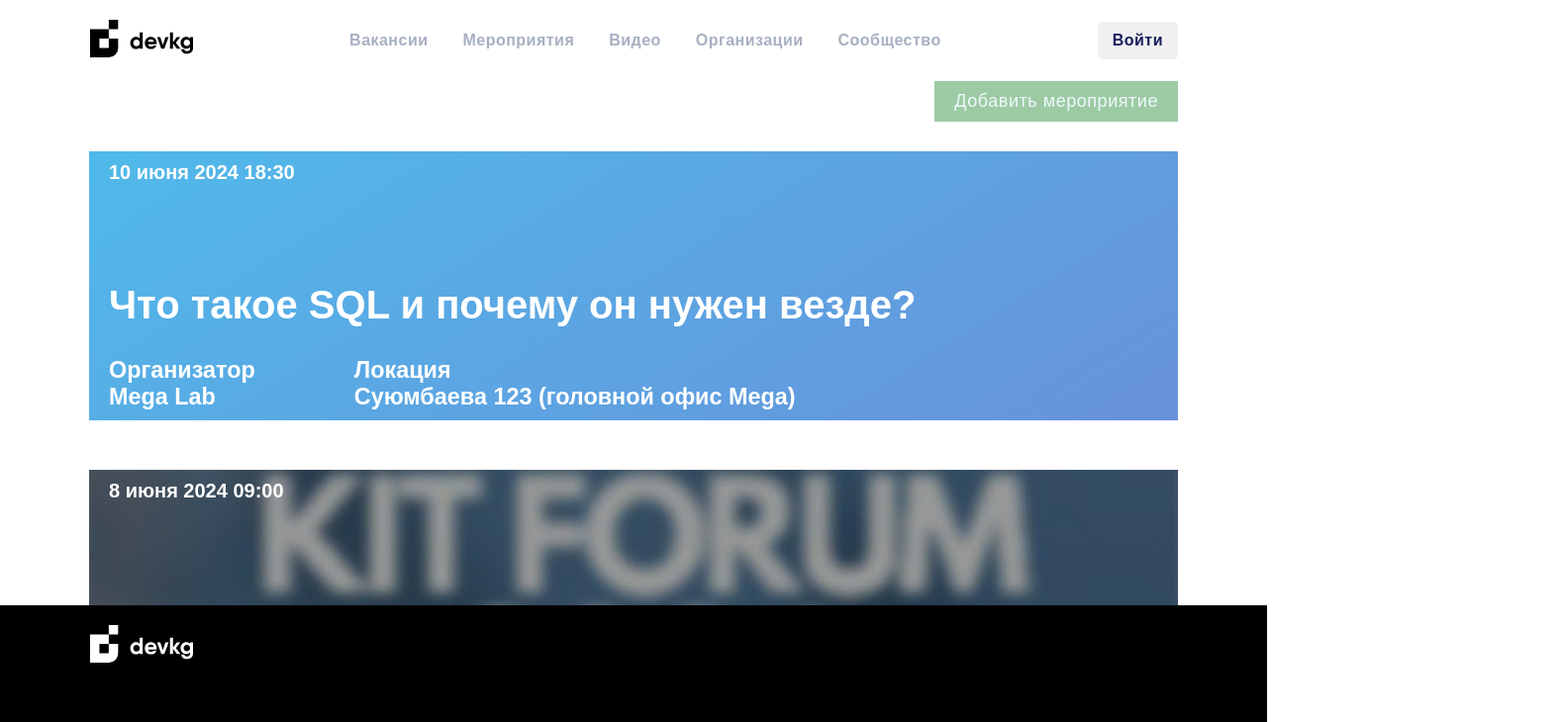
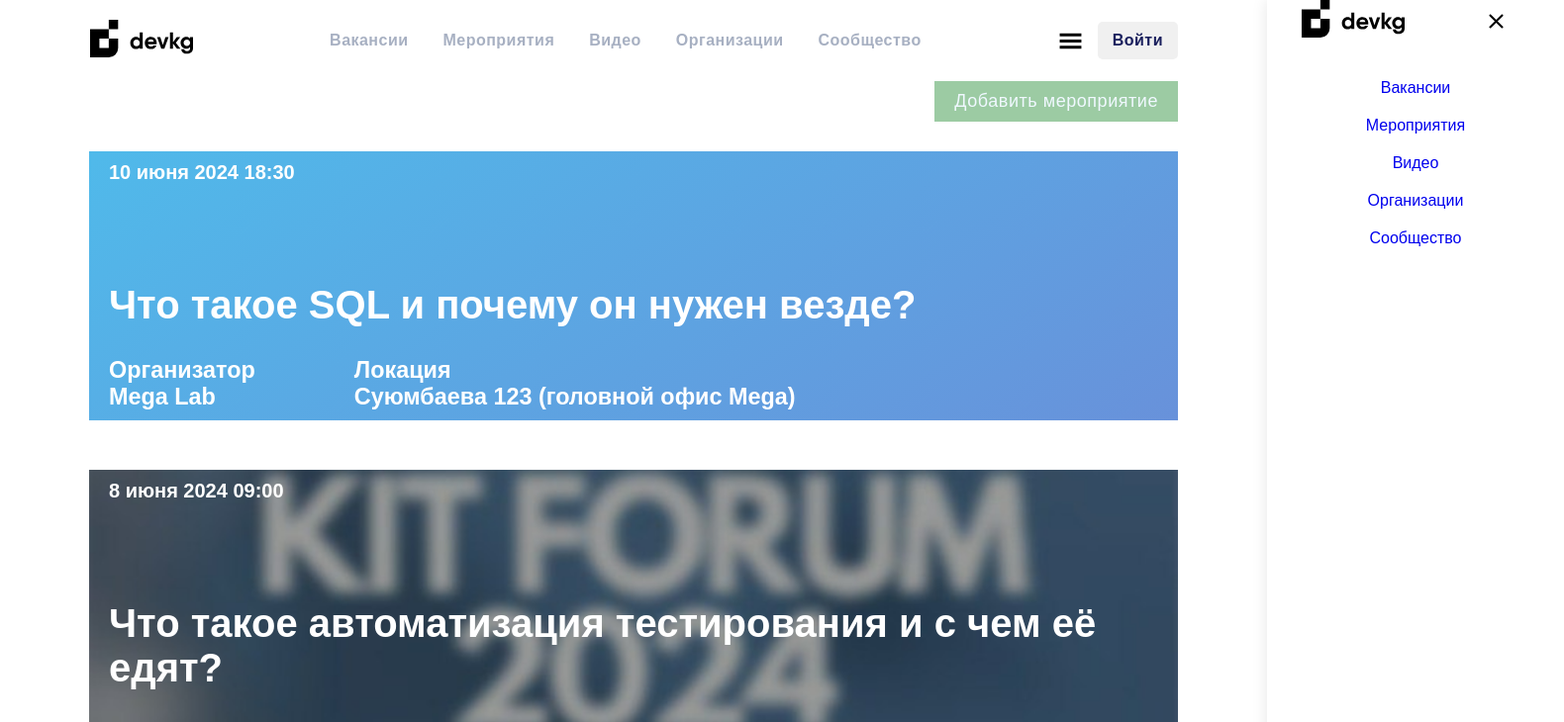
Before and after one commit to Tamgas/Devkg-clone, a React (Vite) app: page /events in a window 1280 px wide. Shown: the top 730 px of the page at 99% size, 1580 px wide, since content can reach past the window. Built offline with nearby package versions, Linux system fonts and the light colour scheme; a web font is replaced by a local one.

Commit message:
finished burger menu

```diff
--- a/src/components/Footer/footer.scss
+++ b/src/components/Footer/footer.scss
@@ -1,10 +1,6 @@
 .footer {
   background: #000;
   padding: 20px;
-  position: absolute;
-  left: 0;
-  right: 0;
-  bottom: 0;
 
   &__content {
     &-logo {
--- a/src/components/header/header.css
+++ b/src/components/header/header.css
@@ -46,15 +46,83 @@
   transition: all 0.2s;
 }
 
+.header__burgermenu {
+  content: "\6c";
+}
+
+.header__box {
+  display: flex;
+  align-items: center;
+  justify-content: center;
+  gap: 15px;
+}
+
+.header__burger-nav {
+  z-index: 101;
+  width: 300px;
+  position: absolute;
+  background-color: #fff;
+  padding: 23px 34px;
+  top: 0;
+  right: 0;
+  height: 100vh;
+  box-shadow: 0 0 15px rgba(0, 0, 0, 0.1);
+  transition: 0.4s;
+  gap: 15px;
+  padding-top: 80px;
+}
+.header__burger-nav-active {
+  z-index: 101;
+  width: 300px;
+  position: absolute;
+  background-color: #fff;
+  padding: 23px 34px;
+  top: 0;
+  left: 100%;
+  height: 100vh;
+  box-shadow: 0 0 15px rgba(0, 0, 0, 0.1);
+  transition: 0.4s;
+  gap: 15px;
+  padding-top: 80px;
+}
+
+.header__burger-nav-active a {
+  text-decoration: none;
+}
+
+.header__burger__info {
+  display: flex;
+  align-items: center;
+  flex-direction: column;
+  gap: 20px;
+}
+.header__burger-close {
+  display: flex;
+  align-items: center;
+  justify-content: space-between;
+  position: absolute;
+  top: 0;
+  gap: 80px;
+}
+.header__burger-nav a {
+  text-decoration: none;
+  padding: 5px 10px;
+  text-decoration: none;
+  color: #a7b0c2;
+  font-size: 16px;
+  letter-spacing: 0.03em;
+  font-weight: 700;
+  transition: all 0.2s;
+}
+
 @media (max-width: 768px) {
   .header-nav {
     flex-direction: column;
     gap: 10px;
   }
 
-  .header {
-    justify-content: center;
-    text-align: center;
+  .header-nav {
+    display: none;
   }
 
   .header-img,
--- a/src/components/header/header.tsx
+++ b/src/components/header/header.tsx
@@ -1,8 +1,12 @@
 import "./header.css";
 import img1 from "../../images/logo.458f2cd.svg";
 import { Link } from "react-router-dom";
+import { GiHamburgerMenu } from "react-icons/gi";
+import { IoMdClose } from "react-icons/io";
+import { useState } from "react";
 
 function Header() {
+  const [isOpen, setisOpen] = useState<boolean>(false);
   return (
     <>
       <div className="container">
@@ -17,7 +21,33 @@
             <Link to="/organizations">Организации</Link>
             <Link to="/community">Сообщество</Link>
           </nav>
-          <button className="header-btn">Войти</button>
+          <nav
+            className={
+              isOpen ? "header__burger-nav" : "header__burger-nav-active"
+            }
+          >
+            <div className="header__burger-close">
+              <Link to="/">
+                <img className="header-title" src={img1} alt="" />
+              </Link>
+              <IoMdClose size={25} onClick={() => setisOpen(false)} />
+            </div>
+            <div className="header__burger__info">
+              <Link to="/vacancies">Вакансии</Link>
+              <Link to="/events">Мероприятия</Link>
+              <Link to="/videos">Видео</Link>
+              <Link to="/organizations">Организации</Link>
+              <Link to="/community">Сообщество</Link>
+            </div>
+          </nav>
+          <div className="header__box">
+            <GiHamburgerMenu
+              onClick={() => setisOpen(true)}
+              className="header__burgermenu"
+              size={25}
+            />
+            <button className="header-btn">Войти</button>
+          </div>
         </header>
       </div>
     </>
```
